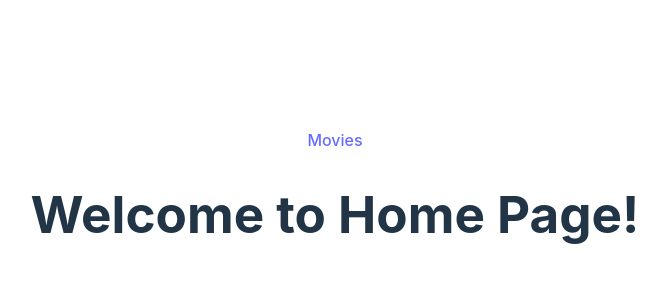
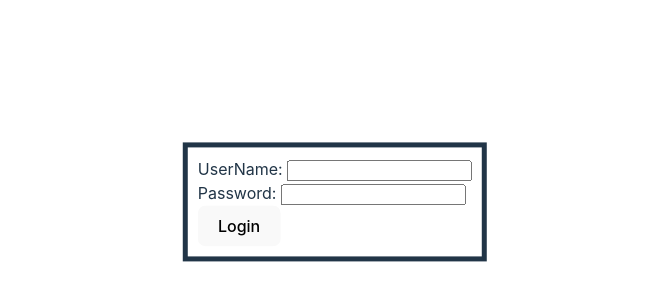
Before and after one commit to UP419/imdb.02, a React (Vite) app in the folder src/front/vite-project/: page / in a window 1280 px wide. Shown: the part 198-498 px from the top of the page, without its empty margins (305-971 px from the left). Built offline with nearby package versions, Linux system fonts and the light colour scheme.

Commit message:
login page dummy

```diff
--- a/src/front/vite-project/src/App.tsx
+++ b/src/front/vite-project/src/App.tsx
@@ -1,26 +1,21 @@
-import {
-    createBrowserRouter,
-    RouterProvider,
-} from "react-router-dom";
-import Movies from "./pages/movies/Movies.tsx";
-import HomePage from "./pages/HomePage/HomePage.tsx";
+import LoginPage from "./pages/LoginPage/LoginPage.tsx";
 
 function App() {
-    const router = createBrowserRouter([
-        {
-          path: "/",
-          element: <HomePage/>
-        },
-        {
-            path: "/movies/all",
-            element: <Movies/>,
-        },
-    ]);
+    // const router = createBrowserRouter([
+    //     {
+    //       path: "/",
+    //       element: <HomePage/>
+    //     },
+    //     {
+    //         path: "/movies/all",
+    //         element: <Movies/>,
+    //     },
+    // ]);
 
   return(
-      <>
-          <RouterProvider router={router} />
-      </>
+      <div>
+          <LoginPage></LoginPage>
+      </div>
   )
 }
 
--- /dev/null
+++ b/src/front/vite-project/src/pages/LoginPage/LoginPage.css
@@ -0,0 +1,12 @@
+.login-container {
+    border: 5px solid;
+    position: absolute;
+    top: 50%;
+    left: 50%;
+    transform: translate(-50%, -50%);
+    padding: 10px;
+}
+
+.login-form {
+    text-align: center;
+}
--- /dev/null
+++ b/src/front/vite-project/src/pages/LoginPage/LoginPage.tsx
@@ -0,0 +1,39 @@
+import "./LoginPage.css"
+import {useState} from "react";
+
+const LoginPage = () => {
+    const [username, setUserame] = useState('');
+    const [password, setPassword] = useState('');
+
+    const handleLogin = (e: React.FormEvent<HTMLFormElement>) => {
+        e.preventDefault();
+        setUserame('')
+        setPassword('')
+    }
+
+    return (
+        <form className = "login-container" onSubmit={handleLogin}>
+            <div>
+                <label htmlFor="username">UserName: </label>
+                <input className="login-form"
+                    type = "text"
+                    id="username"
+                    value={username}
+                    onChange={(e) => setUserame(e.target.value)}
+                />
+            </div>
+            <div>
+                <label htmlFor="password">Password: </label>
+                <input
+                    type = "text"
+                    id="password"
+                    value={password}
+                    onChange={(e) => setPassword(e.target.value)}
+                />
+            </div>
+            <button type="submit">Login</button>
+        </form>
+    )
+}
+
+export default LoginPage;
```
